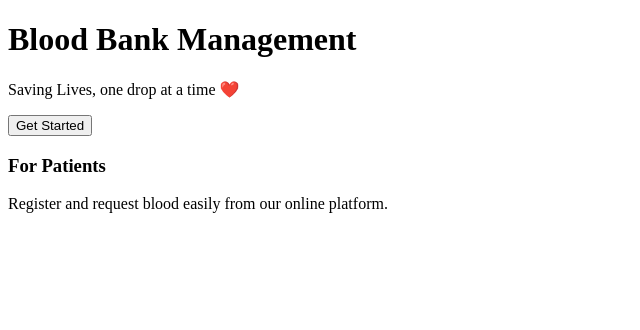
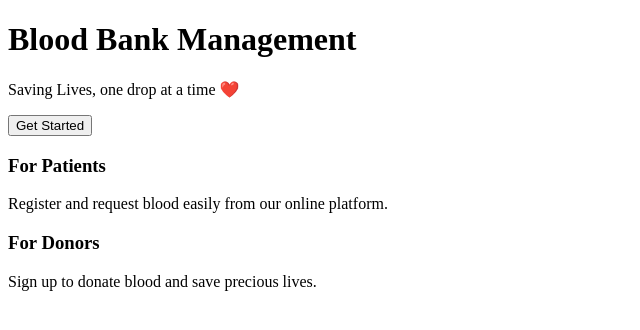
Before and after one commit to Shrilesh-Dhobale/Blood-Bank, a Python web app: template templates/index.html in a window 1280 px wide. Shown: the part 45-375 px from the top of the page, without its empty margins (0-640 px from the left). Run offline with Jinja, Linux system fonts and the light colour scheme; the template is opened without the code that fills it, so the values that code supplies are empty.

Commit message:
card content added

```diff
--- a/templates/index.html
+++ b/templates/index.html
@@ -26,5 +26,10 @@
             <h3>For Patients</h3>
             <p>Register and request blood easily from our online platform.</p>
         </div>
+
+        <div class="card">
+            <h3>For Donors</h3>
+            <p>Sign up to donate blood and save precious lives.</p>
+        </div>
 </body>
 </html>
```
